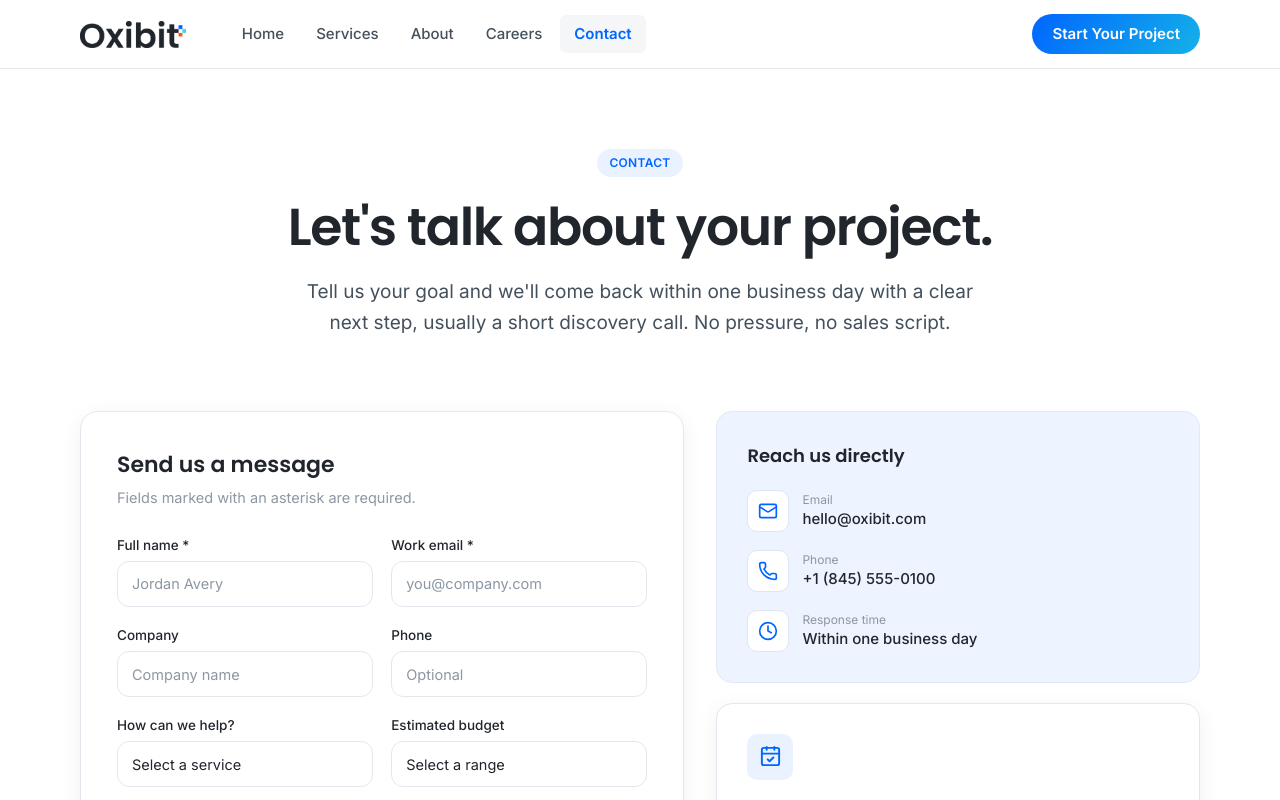
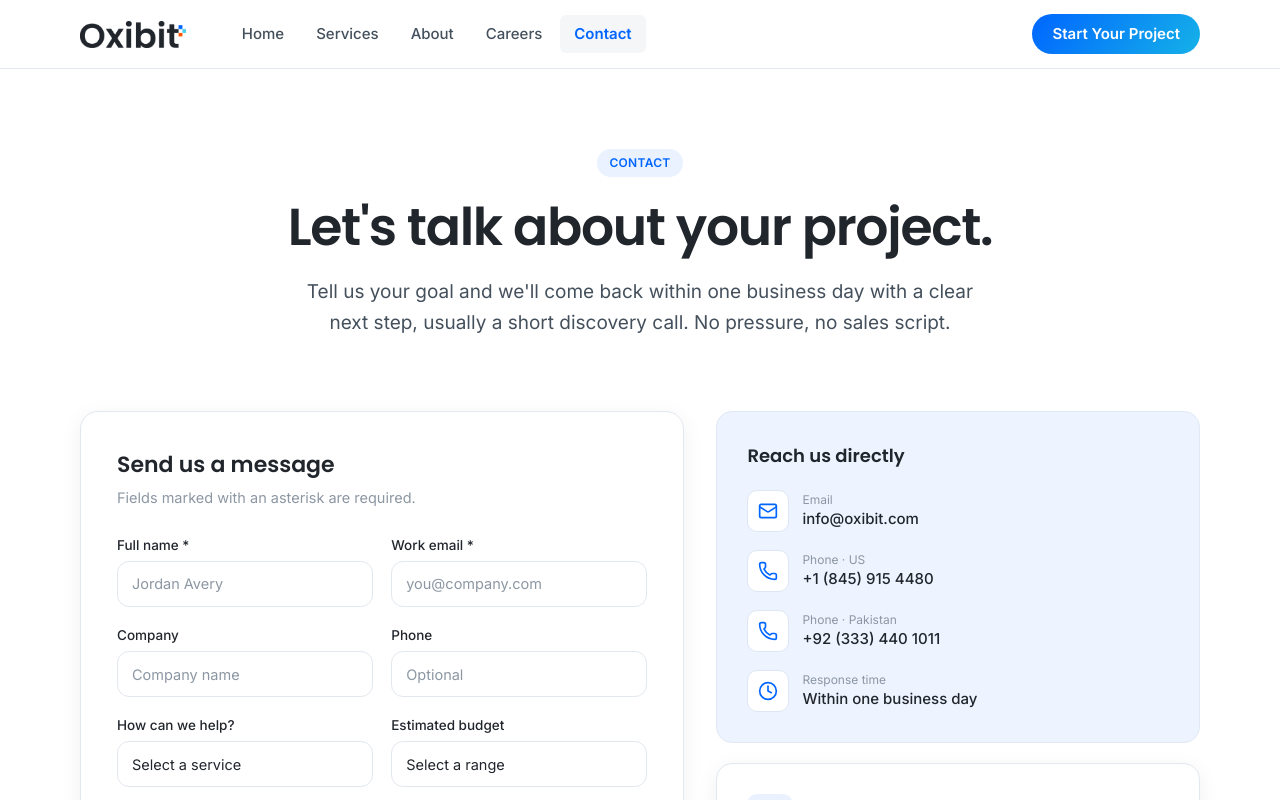
Before and after one commit to tehzeenfaisal/oxibit-website, a Next.js app: page /contact in a window 1280 px wide. Shown: the top 800 px of the page. Built offline with nearby package versions, Linux system fonts and the light colour scheme.

Commit message:
contact info update

```diff
--- a/src/app/contact/page.tsx
+++ b/src/app/contact/page.tsx
@@ -54,29 +54,38 @@ export default function ContactPage() {
 
       {/* Contact grid */}
       <Container className="pt-12 pb-18 max-[920px]:py-16">
-        <Reveal className="grid grid-cols-[1.25fr_1fr] items-start gap-8 max-[920px]:grid-cols-1">
+        <Reveal className="grid grid-cols-[1.25fr_1fr] gap-8 max-[920px]:grid-cols-1">
           <ContactForm />
 
-          <div className="flex flex-col gap-5">
+          <div className="flex flex-col justify-between gap-5">
             <div className="rounded-2xl border border-[#E1E9F5] bg-[#EEF4FF] p-7.5">
               <h3 className="mb-5 font-heading text-lg font-semibold text-charcoal">Reach us directly</h3>
               <div className="flex flex-col gap-4.5">
-                <a href="mailto:hello@oxibit.com" className="flex items-center gap-3.25">
+                <a href="mailto:info@oxibit.com" className="flex items-center gap-3.25">
                   <span className="flex size-10.5 shrink-0 items-center justify-center rounded-[10px] border border-[#DCE6F4] bg-white">
                     <Mail className="size-5 text-blue" />
                   </span>
                   <span>
                     <span className="block text-xs text-silver">Email</span>
-                    <span className="block text-[15px] font-medium text-charcoal">hello@oxibit.com</span>
+                    <span className="block text-[15px] font-medium text-charcoal">info@oxibit.com</span>
                   </span>
                 </a>
-                <a href="tel:+18455550100" className="flex items-center gap-3.25">
+                <a href="tel:+18459154480" className="flex items-center gap-3.25">
                   <span className="flex size-10.5 shrink-0 items-center justify-center rounded-[10px] border border-[#DCE6F4] bg-white">
                     <Phone className="size-5 text-blue" />
                   </span>
                   <span>
-                    <span className="block text-xs text-silver">Phone</span>
-                    <span className="block text-[15px] font-medium text-charcoal">+1 (845) 555-0100</span>
+                    <span className="block text-xs text-silver">Phone · US</span>
+                    <span className="block text-[15px] font-medium text-charcoal">+1 (845) 915 4480</span>
+                  </span>
+                </a>
+                <a href="tel:+923334401011" className="flex items-center gap-3.25">
+                  <span className="flex size-10.5 shrink-0 items-center justify-center rounded-[10px] border border-[#DCE6F4] bg-white">
+                    <Phone className="size-5 text-blue" />
+                  </span>
+                  <span>
+                    <span className="block text-xs text-silver">Phone · Pakistan</span>
+                    <span className="block text-[15px] font-medium text-charcoal">+92 (333) 440 1011</span>
                   </span>
                 </a>
                 <div className="flex items-center gap-3.25">
```
